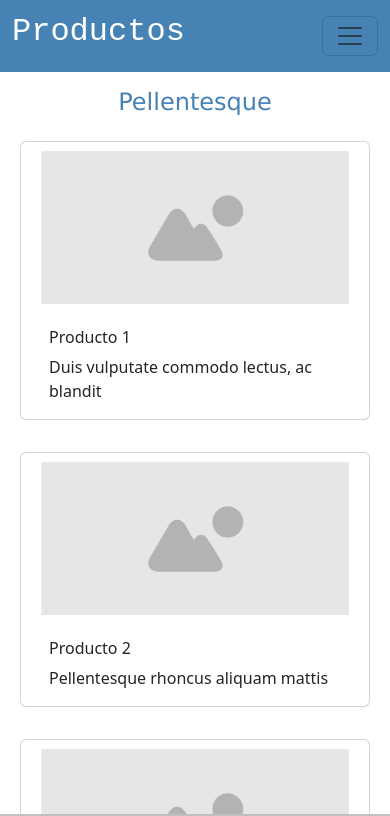
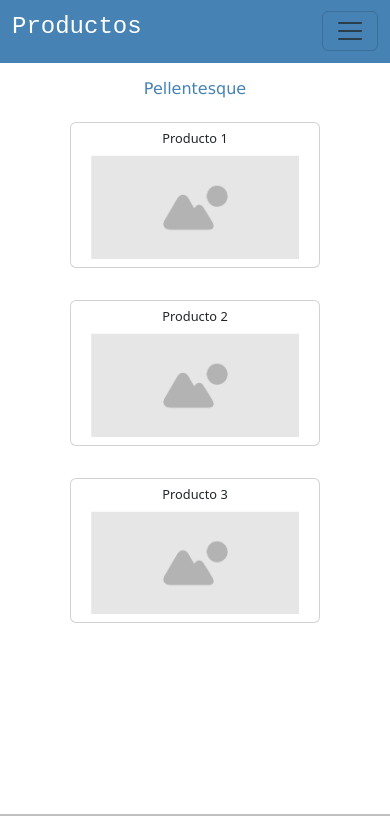
Before and after one commit to pablomailhet/desarrolloweb, a plain HTML site: page pages/productos.html in a window 390 px wide. Shown: the top 816 px of the page. Drawn offline with nearby package versions, Linux system fonts and the light colour scheme.

Commit message:
Agrego media queries en styles.css

```diff
--- a/css/styles.css
+++ b/css/styles.css
@@ -39,12 +39,18 @@ a{
     text-decoration: none;
 }
 
+.navbar-brand{
+    margin-right: 0px;
+}
+
 .navbar-nav .nav-item .nav-link{
     color: white !important;
 }
+
 .navbar-nav .nav-item .nav-link:hover{
     font-weight:bolder;
 }
+
 .active{
     background-color: slategray;
     font-weight:bolder;
@@ -55,17 +61,15 @@ a{
     -moz-border-radius: 0;
     border-radius: 0;
 }
+
 .form-control::placeholder{
     color: #AAAAAA;
     opacity: 1;
+    font-size: 0.8rem;
 }
 
 .imgBordesRedondeados{
     border-radius: 15px;
-}
-
-.imgNosotros{
-    height: 224px;
 }
 
 footer{
@@ -84,10 +88,10 @@ footer p{
     color: white;
     border-radius: 0;
 }
+
 .btnForm:hover{
     background-color: steelblue;
     color:black;
-
 }
 
 .widthArticle{
@@ -98,7 +102,59 @@ footer p{
     font-size: 1rem;
     color:steelblue
 }
+
 .carousel-caption p{
     font-size: 1rem;
     color:gray;
 }
+
+@media(max-width:480px){
+    h1{
+        font-size: 1.5rem;
+    }
+    h2{
+        font-size: 1rem;
+    }
+    h3{
+        font-size: 0.8rem !important;
+    }
+    p{
+        font-size: 0.7rem;
+    }
+    a{
+        font-size: 0.8rem !important;
+    }
+    .widthArticle{
+        width: 250px;
+    }
+    .navbar-brand{
+        width: 140px;
+        white-space: nowrap !important;
+        overflow: hidden;
+    }
+}
+
+@media(max-width:991px){
+    .row{
+        text-align: center;
+    }
+    .flex-row{
+        flex-direction: column !important;
+    }
+    .justify-content-center{
+        align-items: center;
+    }
+    .card{
+        padding-top: 5px;
+        flex-direction: column-reverse;
+    }
+    .card-body{
+        padding: 3px;
+    }
+    .card-title{
+        height: 5px;
+    }
+    .card-text{
+        display:none;
+    }
+}
```
